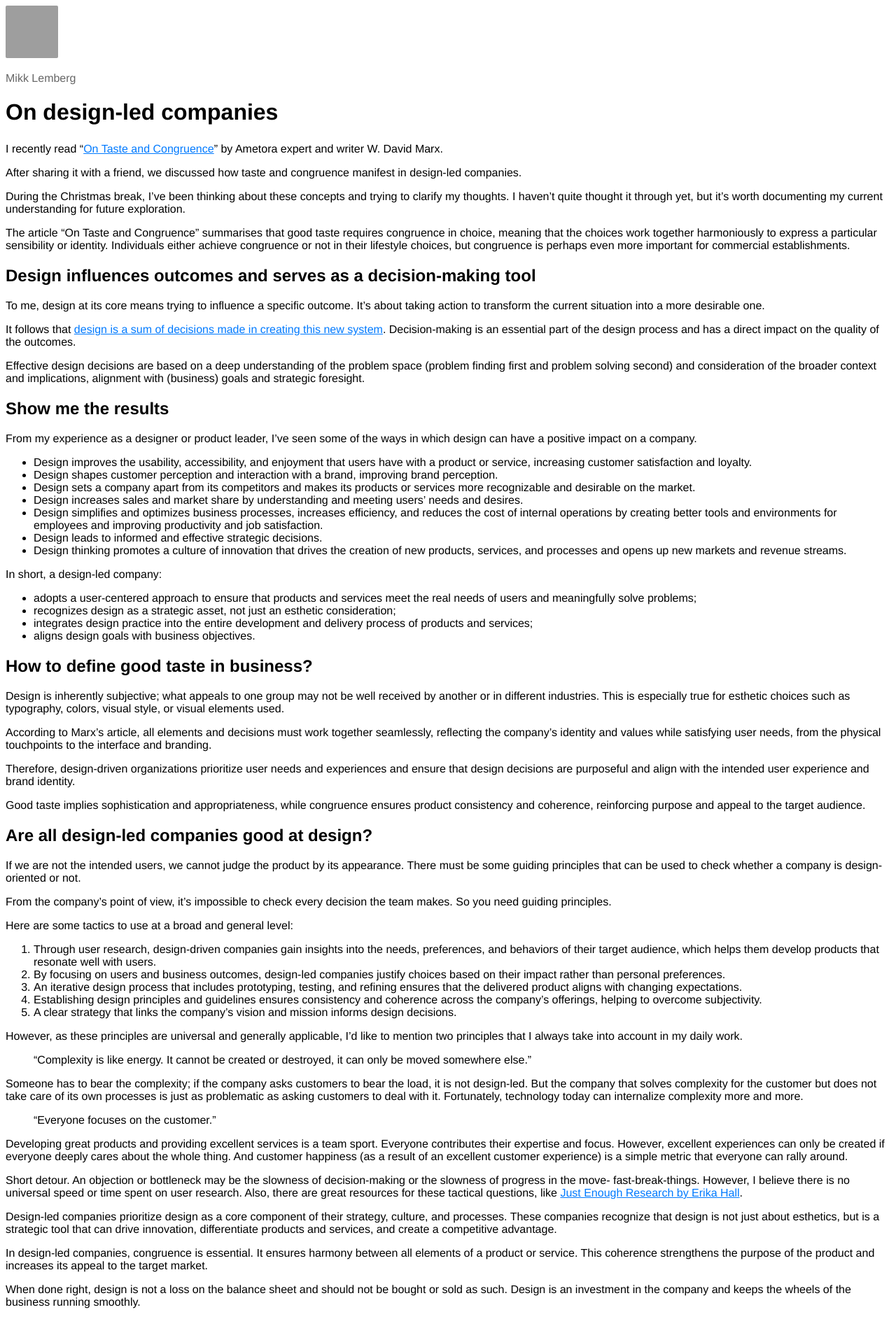
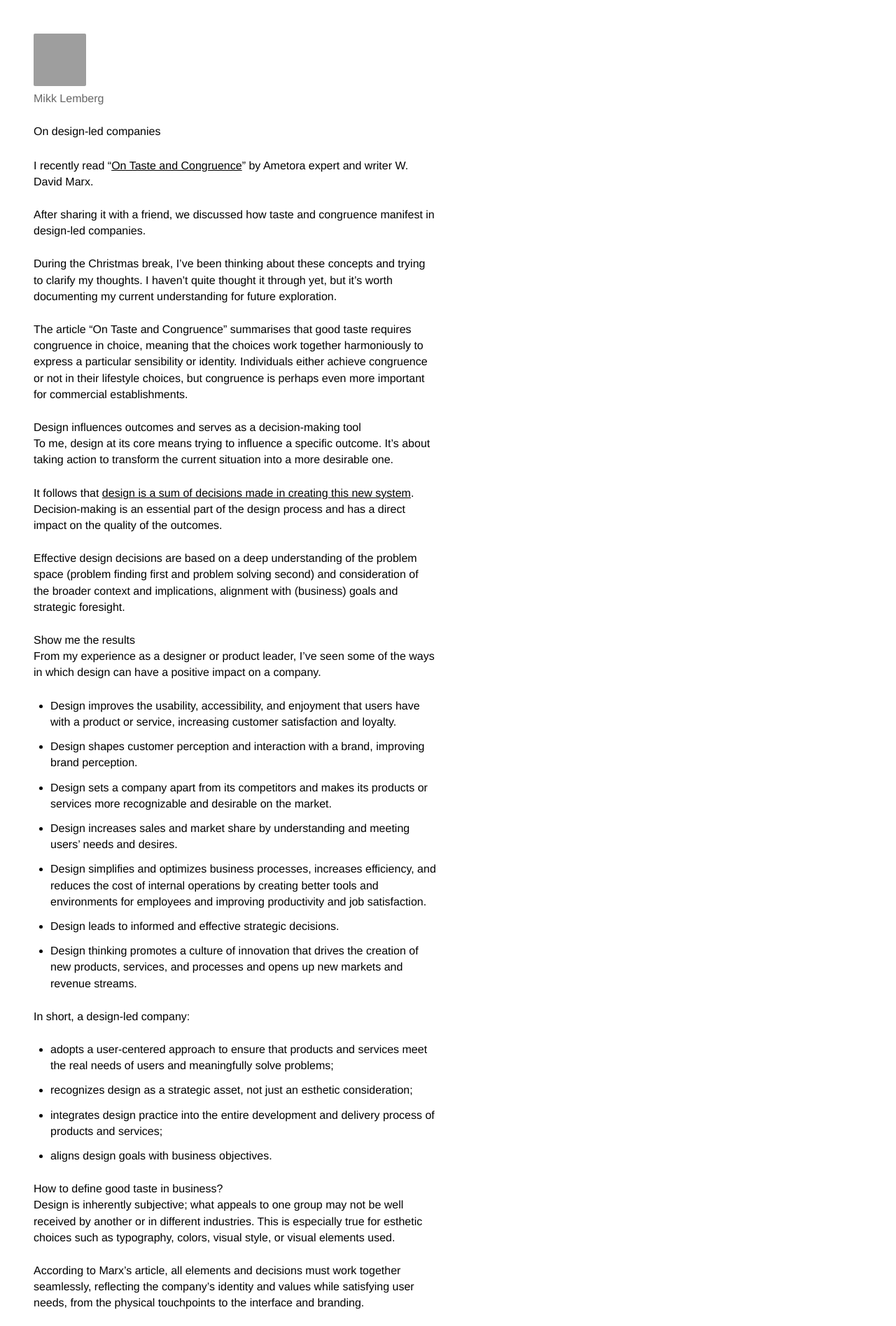
Before and after one commit to mikklemberg/My-personal-notes, a Jekyll site: the page built from _posts/2023-12-25-design-led-companies.md, in a window 1280 px wide. Shown: the top 1895 px of the page at 70% size. Built offline with Jekyll 4.4.1, drawn with Linux system fonts in a browser that asks for light colours; grey boxes are pictures that could not be loaded.

Commit message:
Update style.css

```diff
--- a/assets/css/style.css
+++ b/assets/css/style.css
@@ -1,42 +1,15 @@
+
+* {
+    margin: 0;
+    padding: 0;
+    box-sizing: border-box;
+}
 
 html {
     font-family: "Helvetica Neue", Helvetica, Arial, sans-serif;
+    font-weight: 400;
     font-size: 16px;
-}
-
- a {
-     color: #007aff;
-
- a:hover {
-     color: #007aff;
-     transition: color 0.3s ease;
-     text-decoration: underline;
-    }
-
-
-strong,b {
-         font-weight: 500;
-     }
-
-h1, h2, h3 {
-         font-weight: 500;
-         margin-top:48px;
-         margin-top: 24px;
-         color: #000;
-}
-
-h1 {
-    font-size: 1.0625rem;
-}
-
-h2, h3 {
-    font-size: 1rem;
-}
-
-p {
-    font-size: 1rem;
     line-height: 145%;
-    color: #000;
 }
 
 body {
@@ -44,28 +17,52 @@ body {
     color: #000000;
 }
 
+h1, h2 {
+    font-weight: 500;
+    font-size: 16px;
+    margin-top: 48px;
+    margin-top: 24px;
+}
+
+a {
+    color: #000;
+    text-decoration: underline;
+    transition: color 0.3s ease;
+}
+
+a:hover {
+    color: #007aff;
+    text-decoration: underline;
+}
+
+strong,
+b {
+    font-weight: 500;
+}
+
 .container {
     width: 95%;
     max-width: 576px;
-    margin: 24px 24px;
+    margin: 48px 48px;
 }
 
-@media screen and (max-width: 768px) {
-    .container {
-        width: 95%;
-        padding: 25px 2%;
-        max-width: 588px;
+.posts {
+    margin-top: 24px;
 }
 
-    hr {
-        color: #e5e5ea;
-        margin-bottom: 24px;
-        border-top-style: none;
+
+.content blockquote {
+    border-left: 2px solid rgba(0, 0, 0, 0.33);
+    background-color: #e5e5ea;
+    margin-bottom: 27px;
+    color: #000;
+    padding-left: 20px;
+    padding-right: 10px;
+    padding-top: 10px;
+    padding-bottom: 1px;
 }
 
-    ol {
-        list-style-type: decimal;
-        padding-left: 24px;
+.content p {
     margin-bottom: 24px;
 }
 
@@ -75,21 +72,27 @@ body {
     margin-bottom: 24px;
 }
 
+
+ol {
+    list-style-type: decimal;
+    padding-left: 24px;
+    margin-bottom: 12px;
+}
+
 li {
     margin-bottom: 12px;
 }
 
-    .posts {
-        margin-top: 24px;
+hr {
+    color: #e5e5ea;
+    margin-bottom: 24px;
+    border-top-style: none;
 }
 
-    .content blockquote {
-        border-left: 2px solid rgba(0, 0, 0, 0.33);
-        background-color: #e5e5ea;
-        margin-bottom: 24px;
-        color: #000;
-        padding-left: 24px;
-        padding-right: 12px;
-        padding-top: 12px;
-        padding-bottom: 4px;
+@media screen and (max-width: 768px) {
+    .container {
+        width: 95%;
+        padding: 24px 2%;
+        max-width: 576px;
     }
+}
```
Lines whose indentation alone changed are shown as unchanged.
